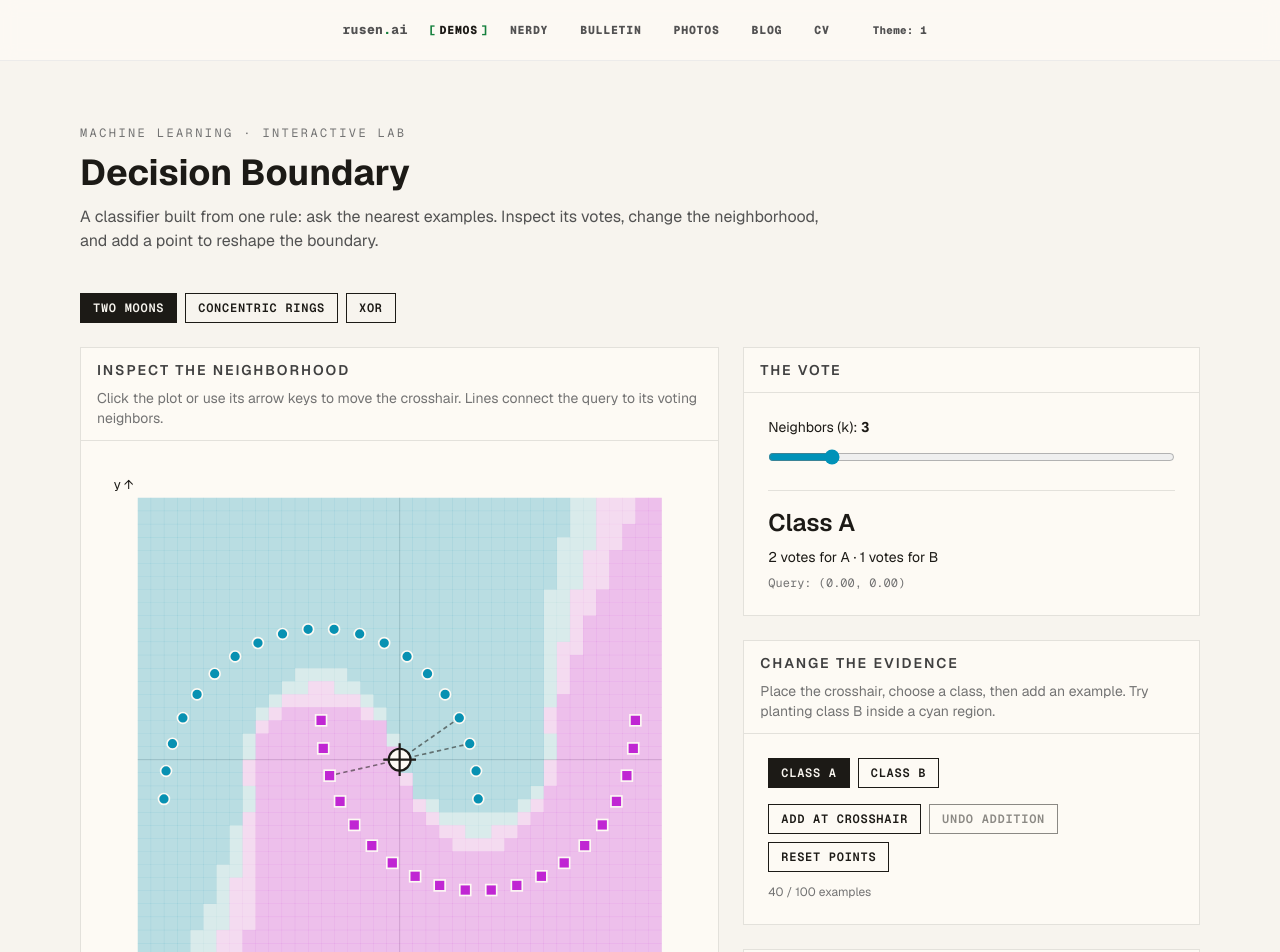
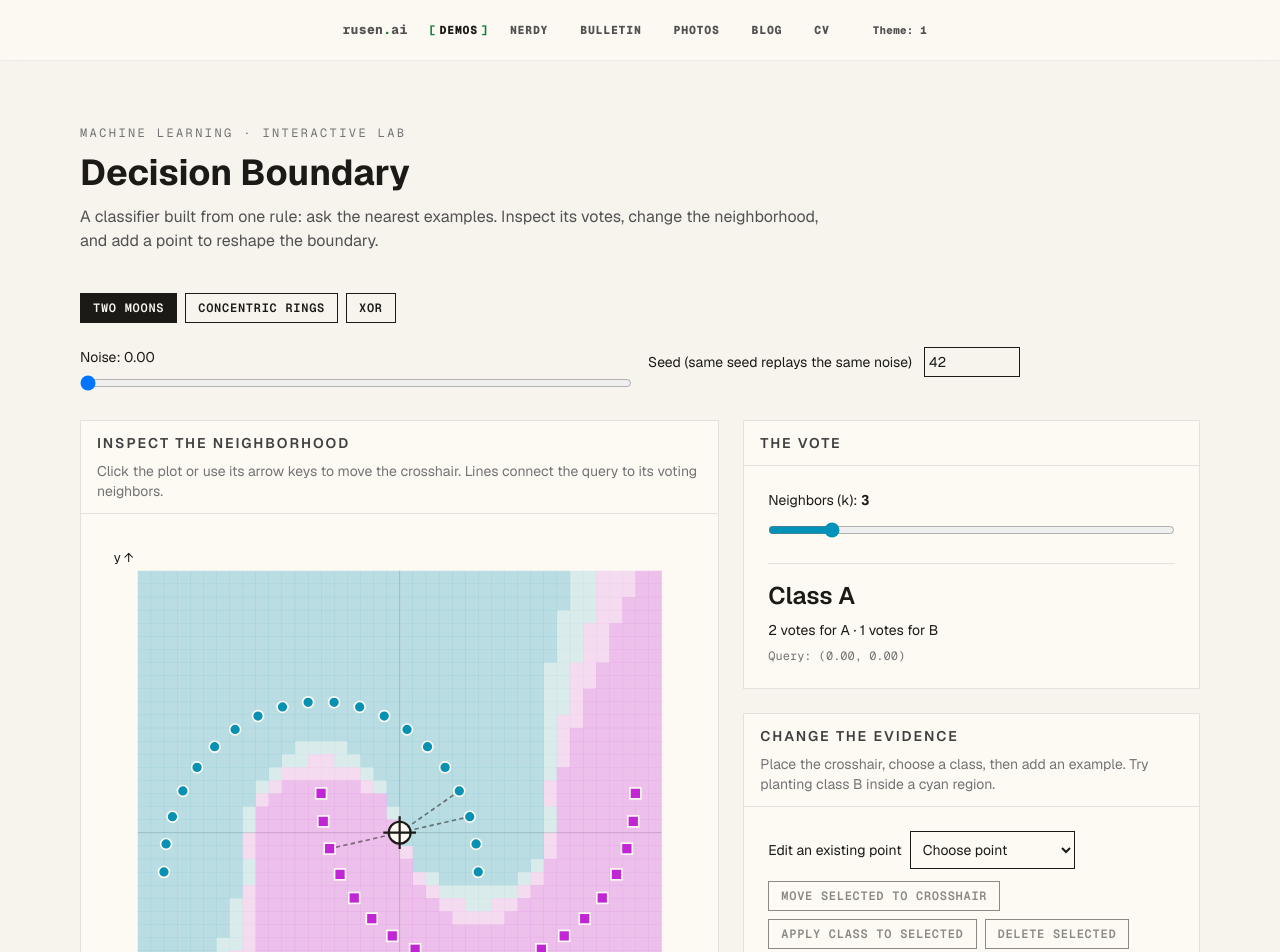
Before and after one commit to rusenbb/rusen-ai, a Next.js app: page /decision-boundary in a window 1280 px wide. Shown: the top 952 px of the page. Built offline with nearby package versions, Linux system fonts and the light colour scheme.

Commit message:
Reconstruct sampled signals and support reproducible editable classifiers

```diff
--- a/src/app/decision-boundary/math.ts
+++ b/src/app/decision-boundary/math.ts
@@ -1,3 +1,5 @@
+import { createSeededRandom } from "@/lib/random";
+
 export interface Point {
   x: number;
   y: number;
@@ -44,8 +46,9 @@ export function leaveOneOutAccuracy(
 }
 
 /** Fixed synthetic examples keep comparisons reproducible without a random generator. */
-export function makeDataset(dataset: Dataset): Example[] {
-  return Array.from({ length: 40 }, (_, i) => {
+export function makeDataset(dataset: Dataset, noise = 0, seed = 42): Example[] {
+  const random = createSeededRandom(seed);
+  const points: Example[] = Array.from({ length: 40 }, (_, i) => {
     const label = (i % 2) as 0 | 1;
     const t = Math.floor(i / 2) / 19;
     if (dataset === "moons") {
@@ -73,6 +76,7 @@ export function makeDataset(dataset: Dataset): Example[] {
     }
     const x = ((i % 8) - 3.5) / 4;
     const y = (Math.floor(i / 8) - 2) / 2.5 + 0.06;
-    return { x, y, label: x * y >= 0 ? 1 : 0 };
+    return { x, y, label: x * y >= 0 ? 1 as const : 0 as const };
   });
+  return points.map((point) => ({ ...point, x: Math.max(-1, Math.min(1, point.x + (random() - 0.5) * noise * 2)), y: Math.max(-1, Math.min(1, point.y + (random() - 0.5) * noise * 2)) }));
 }
--- a/src/app/decision-boundary/page.tsx
+++ b/src/app/decision-boundary/page.tsx
@@ -27,6 +27,12 @@ export default function DecisionBoundary() {
   const [examples, setExamples] = useState<Example[]>(() =>
     makeDataset("moons"),
   );
+  const [noise, setNoise] = useState(0);
+  const [seed, setSeed] = useState(42);
+  const [selectedPoint, setSelectedPoint] = useState<number | null>(null);
+  const [history, setHistory] = useState<Example[][]>([]);
+  const changeExamples = (next: Example[]) => { setHistory((previous) => [...previous.slice(-19), examples]); setExamples(next); };
+  const resetData = (kind: Dataset, amount = noise, randomSeed = seed) => { setExamples(makeDataset(kind, amount, randomSeed)); setHistory([]); setSelectedPoint(null); };
   const [k, setK] = useState(3);
   const [query, setQuery] = useState({ x: 0, y: 0 });
   const [label, setLabel] = useState<0 | 1>(0);
@@ -68,7 +74,7 @@ export default function DecisionBoundary() {
             variant={dataset === id ? "primary" : "secondary"}
             onClick={() => {
               setDataset(id);
-              setExamples(makeDataset(id));
+              resetData(id);
             }}
           >
             {id === "xor"
@@ -78,6 +84,10 @@ export default function DecisionBoundary() {
                 : "Concentric rings"}
           </Button>
         ))}
+      </div>
+      <div className="mb-6 grid gap-4 sm:grid-cols-2">
+        <label className="text-sm">Noise: {noise.toFixed(2)}<input aria-label="Dataset noise" className="mt-2 w-full" type="range" min="0" max="0.65" step="0.05" value={noise} onChange={(event) => { const value = Number(event.target.value); setNoise(value); resetData(dataset, value); }} /></label>
+        <label className="text-sm">Seed (same seed replays the same noise)<input aria-label="Dataset seed" className="ml-3 w-24 border p-1" type="number" min="1" max="9999" value={seed} onChange={(event) => { const value = Math.max(1, Math.min(9999, Number(event.target.value))); setSeed(value); resetData(dataset, noise, value); }} /></label>
       </div>
       <div className="grid items-start gap-6 lg:grid-cols-[1.4fr_1fr]">
         <DemoPanel
@@ -172,6 +182,7 @@ export default function DecisionBoundary() {
               point.label === 0 ? (
                 <circle
                   key={i}
+                  onClick={(event) => { event.stopPropagation(); setSelectedPoint(i); setQuery({ x: point.x, y: point.y }); }}
                   cx={screen(point.x)}
                   cy={screen(-point.y)}
                   r="5"
@@ -182,6 +193,7 @@ export default function DecisionBoundary() {
               ) : (
                 <rect
                   key={i}
+                  onClick={(event) => { event.stopPropagation(); setSelectedPoint(i); setQuery({ x: point.x, y: point.y }); }}
                   x={screen(point.x) - 5}
                   y={screen(-point.y) - 5}
                   width="10"
@@ -236,7 +248,7 @@ export default function DecisionBoundary() {
               aria-live="polite"
             >
               <p className="text-2xl font-semibold">
-                Class {prediction?.label === 0 ? "A" : "B"}
+                {prediction ? `Class ${prediction.label === 0 ? "A" : "B"}` : "Add an example to classify"}
               </p>
               <p className="mt-2 text-sm">
                 {
@@ -259,6 +271,8 @@ export default function DecisionBoundary() {
             title="Change the evidence"
             description="Place the crosshair, choose a class, then add an example. Try planting class B inside a cyan region."
           >
+            <label className="block mb-3 text-sm">Edit an existing point<select aria-label="Selected training point" className="ml-2 max-w-full border bg-[var(--surface)] p-2" value={selectedPoint ?? ""} onChange={(event) => setSelectedPoint(event.target.value === "" ? null : Number(event.target.value))}><option value="">Choose point</option>{examples.map((point, index) => <option key={index} value={index}>#{index + 1}: {point.label === 0 ? "A" : "B"} ({point.x.toFixed(2)}, {point.y.toFixed(2)})</option>)}</select></label>
+            <div className="flex flex-wrap gap-2 mb-3"><Button size="sm" disabled={selectedPoint === null} onClick={() => selectedPoint !== null && changeExamples(examples.map((point, index) => index === selectedPoint ? { ...point, ...query } : point))}>Move selected to crosshair</Button><Button size="sm" disabled={selectedPoint === null} onClick={() => selectedPoint !== null && changeExamples(examples.map((point, index) => index === selectedPoint ? { ...point, label } : point))}>Apply class to selected</Button><Button size="sm" disabled={selectedPoint === null} onClick={() => { changeExamples(examples.filter((_, index) => index !== selectedPoint)); setSelectedPoint(null); }}>Delete selected</Button></div>
             <div className="flex flex-wrap gap-2">
               <Button
                 size="sm"
@@ -281,22 +295,22 @@ export default function DecisionBoundary() {
               <Button
                 size="sm"
                 disabled={examples.length >= 100}
-                onClick={() => setExamples([...examples, { ...query, label }])}
+                onClick={() => changeExamples([...examples, { ...query, label }])}
               >
                 Add at crosshair
               </Button>
               <Button
                 size="sm"
                 variant="secondary"
-                disabled={examples.length <= 40}
-                onClick={() => setExamples(examples.slice(0, -1))}
+                disabled={!history.length}
+                onClick={() => { setExamples(history[history.length - 1]); setHistory(history.slice(0, -1)); setSelectedPoint(null); }}
               >
-                Undo addition
+                Undo edit
               </Button>
               <Button
                 size="sm"
                 variant="secondary"
-                onClick={() => setExamples(makeDataset(dataset))}
+                onClick={() => resetData(dataset)}
               >
                 Reset points
               </Button>
--- a/src/app/sampling-lab/math.ts
+++ b/src/app/sampling-lab/math.ts
@@ -6,3 +6,11 @@ export function aliasFrequency(frequency: number, sampleRate: number): number {
 export function sineAt(time: number, frequency: number, phase: number): number {
   return Math.sin(2 * Math.PI * frequency * time + phase);
 }
+
+/** Finite sinc interpolation: the unobserved samples outside the window are zero. */
+export function reconstructSamples(samples: readonly number[], sampleRate: number, time: number): number {
+  return samples.reduce((sum, sample, index) => {
+    const x = sampleRate * time - index;
+    return sum + sample * (Math.abs(x) < 1e-10 ? 1 : Math.sin(Math.PI * x) / (Math.PI * x));
+  }, 0);
+}
--- a/src/app/sampling-lab/page.tsx
+++ b/src/app/sampling-lab/page.tsx
@@ -10,7 +10,7 @@ import {
   DemoPanel,
 } from "@/components/ui";
 
-import { aliasFrequency, sineAt } from "./math";
+import { aliasFrequency, sineAt, reconstructSamples } from "./math";
 
 const PRESETS = [
   { label: "Enough samples", frequency: 3, sampleRate: 24, phase: 0 },
@@ -20,9 +20,14 @@ const PRESETS = [
 
 export default function SamplingLab() {
   const [signal, setSignal] = useState(PRESETS[1]);
+  const [selectedSample, setSelectedSample] = useState(0);
+  const [showReconstruction, setShowReconstruction] = useState(true);
   const [showAlias, setShowAlias] = useState(true);
   const { frequency, sampleRate, phase } = signal;
   const radians = (phase * Math.PI) / 180;
+  const samples = Array.from({ length: sampleRate + 1 }, (_, index) => sineAt(index / sampleRate, frequency, radians));
+  const sampleIndex = Math.min(selectedSample, sampleRate);
+  const reconstructedPath = Array.from({ length: 801 }, (_, index) => `${40 + index / 800 * 720},${170 - reconstructSamples(samples, sampleRate, index / 800) * 110}`).join(" ");
   const alias = aliasFrequency(frequency, sampleRate);
   const undersampled = sampleRate < 2 * frequency;
   const atNyquist = sampleRate === 2 * frequency;
@@ -61,6 +66,7 @@ export default function SamplingLab() {
           role="img"
           aria-label={`${frequency} Hz signal sampled at ${sampleRate} Hz; baseband frequency ${Math.abs(alias)} Hz`}
         >
+          {showReconstruction && <polyline points={reconstructedPath} fill="none" stroke="#a855f7" strokeWidth="2" />}
           {[60, 170, 280].map((y, i) => (
             <g key={y}>
               <line x1="40" x2="760" y1={y} y2={y} stroke="var(--line)" />
@@ -126,7 +132,8 @@ export default function SamplingLab() {
                 <circle
                   cx={x}
                   cy={y}
-                  r="4"
+                  r={n === sampleIndex ? 6 : 4}
+                  onClick={() => setSelectedSample(n)}
                   fill="var(--foreground)"
                   stroke="var(--surface)"
                   strokeWidth="1.5"
@@ -188,6 +195,12 @@ export default function SamplingLab() {
           Show the baseband wave
         </label>
       </DemoPanel>
+      <DemoPanel className="mt-6" title="Reconstruct from measurements">
+        <label className="flex gap-2 text-sm"><input type="checkbox" checked={showReconstruction} onChange={(event) => setShowReconstruction(event.target.checked)} />Purple: finite sinc interpolation using only these sample values</label>
+        <p className="mt-3 text-sm text-neutral-500">Samples outside this one-second window are assumed zero. Boundary ringing and finite-window error are expected; this is not ideal infinite reconstruction.</p>
+        <label className="mt-4 block text-sm">Inspect sample {sampleIndex}<input aria-label="Selected sample" type="range" min="0" max={sampleRate} value={sampleIndex} onChange={(event) => setSelectedSample(Number(event.target.value))} className="w-full mt-2" /></label>
+        <p aria-live="polite" className="mt-3 font-mono text-sm">n = {sampleIndex} · t = {(sampleIndex / sampleRate).toFixed(4)} s · measured = {samples[sampleIndex].toFixed(4)} · alias = {sineAt(sampleIndex / sampleRate, alias, radians).toFixed(4)}</p>
+      </DemoPanel>
       <div className="mt-6 grid gap-6 md:grid-cols-2">
         <DemoPanel
           title={
```
Also changed, not shown: 2 other files (tests, documents, lock files or other folders).
